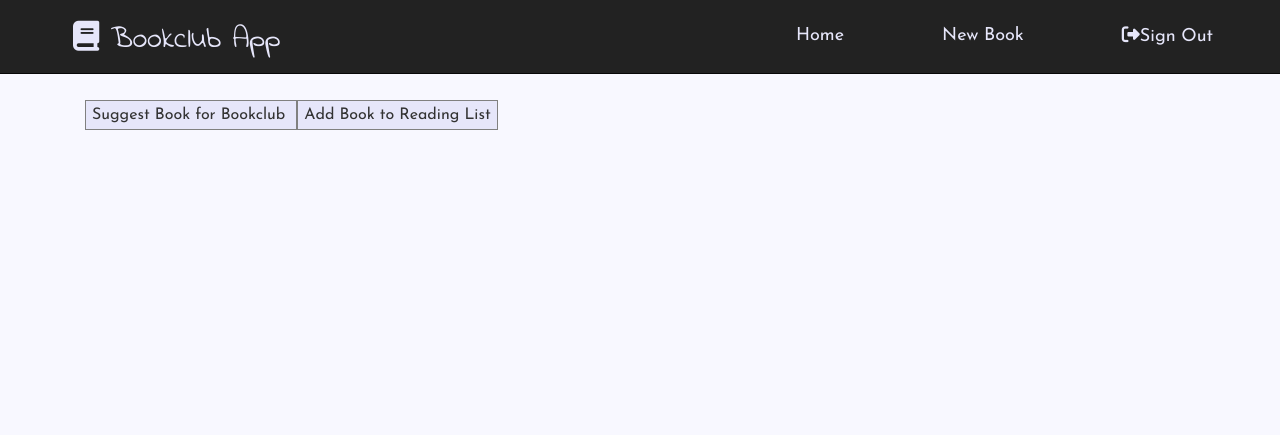
After one commit to staplesad/flask_bookclub, a Flask app: page /add_book in a window 1280 px wide. The commit adds this page. Shown: the top 435 px of the page. Run offline with Flask 2, Linux system fonts and the light colour scheme; a user stored in the database is signed in; some libraries are stand-ins or nearby versions.

Commit message:
Moved the 'wishlist' to the index page. removed the link to 'wishlist' from bar. changed New Book on bar so it gives you an option to add a book to either list. the css is messy

```diff
--- /dev/null
+++ b/bookclub_app/templates/add_book.html
@@ -0,0 +1,11 @@
+{% extends 'base.html' %}
+{% block content %}
+<div class="container">
+  <div class="row">
+    <div class="col-md-12">
+      <a href='/book' class='button1'> Suggest Book for Bookclub </a>
+      <a href='/wishlist/new' class='button1'> Add Book to Reading List </a>
+    </div>
+  </div>
+</div>
+{% endblock content %}
--- a/bookclub_app/templates/base.html
+++ b/bookclub_app/templates/base.html
@@ -28,8 +28,8 @@
         <ul class="nav navbar-nav">
 		    {% if g.user.is_authenticated %}
             <li><a href='/index'> Home</a></li>
-            <li><a href='/book'> New Book</a></li>
-            <li><a href='/wishlist'> My Wishlist </a></li>
+            <li><a href='/add_book'> New Book</a></li>
+            <!--            <li><a href='/wishlist'> My Wishlist </a></li>-->
             <li><a href='/logout' id="logout"><i class="fa fa-sign-out" aria-hidden="true"></i>Sign Out</a></li>
             {% endif %}
         </ul>
--- a/bookclub_app/views.py
+++ b/bookclub_app/views.py
@@ -13,8 +13,10 @@ from .emails import new_book_notification, upcoming_notification
 def index():
     user = g.user
     books = Book.query.order_by(desc(Book.due_date)).all()
+    wbooks = WishBook.query.filter_by(user=current_user).all()
     quote = choose_quote()
-    return render_template('index.html', title='Home', user=user, books=books,
+    return render_template('index.html', title='Home', user=user,
+            books=books, wbooks=wbooks,
             quote=quote)
 
 @lm.user_loader
@@ -51,6 +53,11 @@ def login():
 def logout():
     logout_user()
     return redirect(url_for('login'))
+
+@app.route('/add_book')
+@login_required
+def add_book_opt():
+    return render_template('add_book.html', title='Add Book')
 
 #######################################
 ##### BOOK SECTION ####################
```
Also changed, not shown: bookclub_app/templates/index.html (+16 -1 lines).
